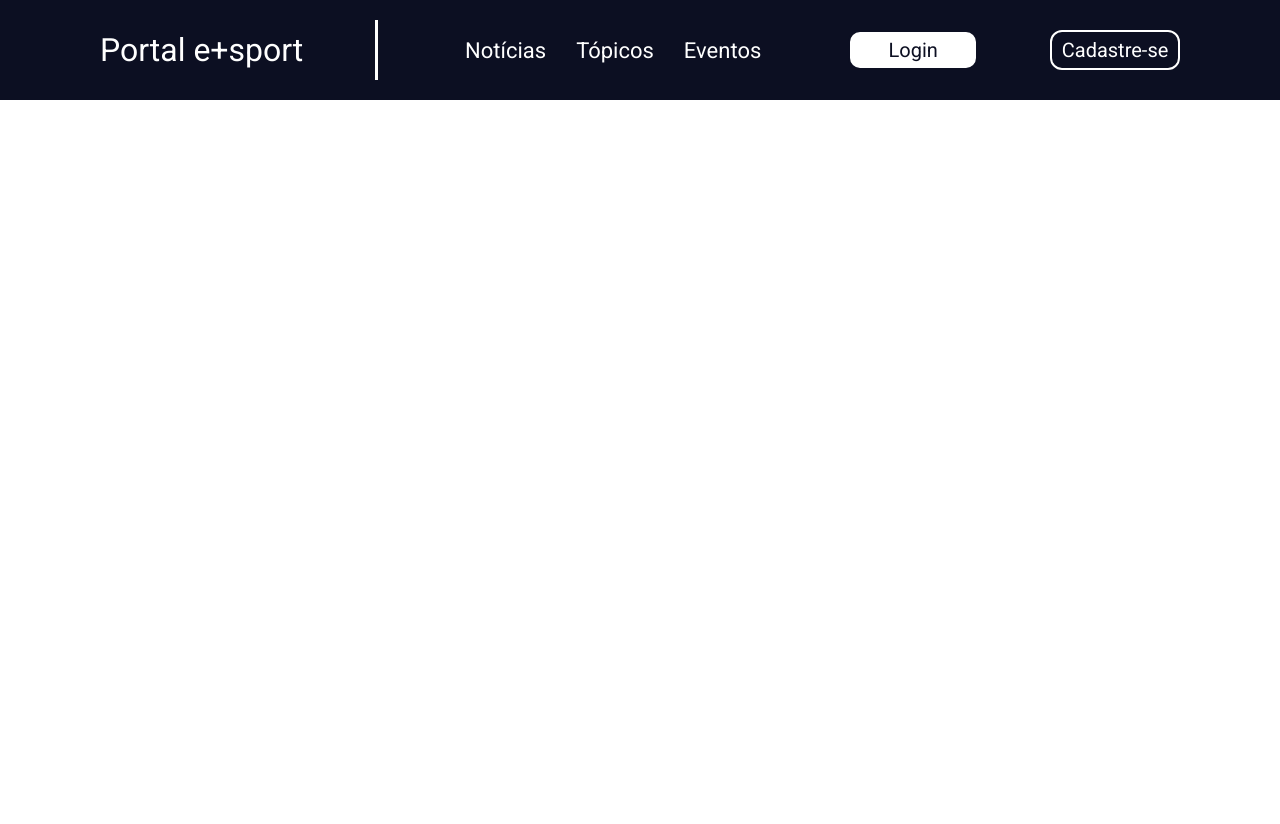
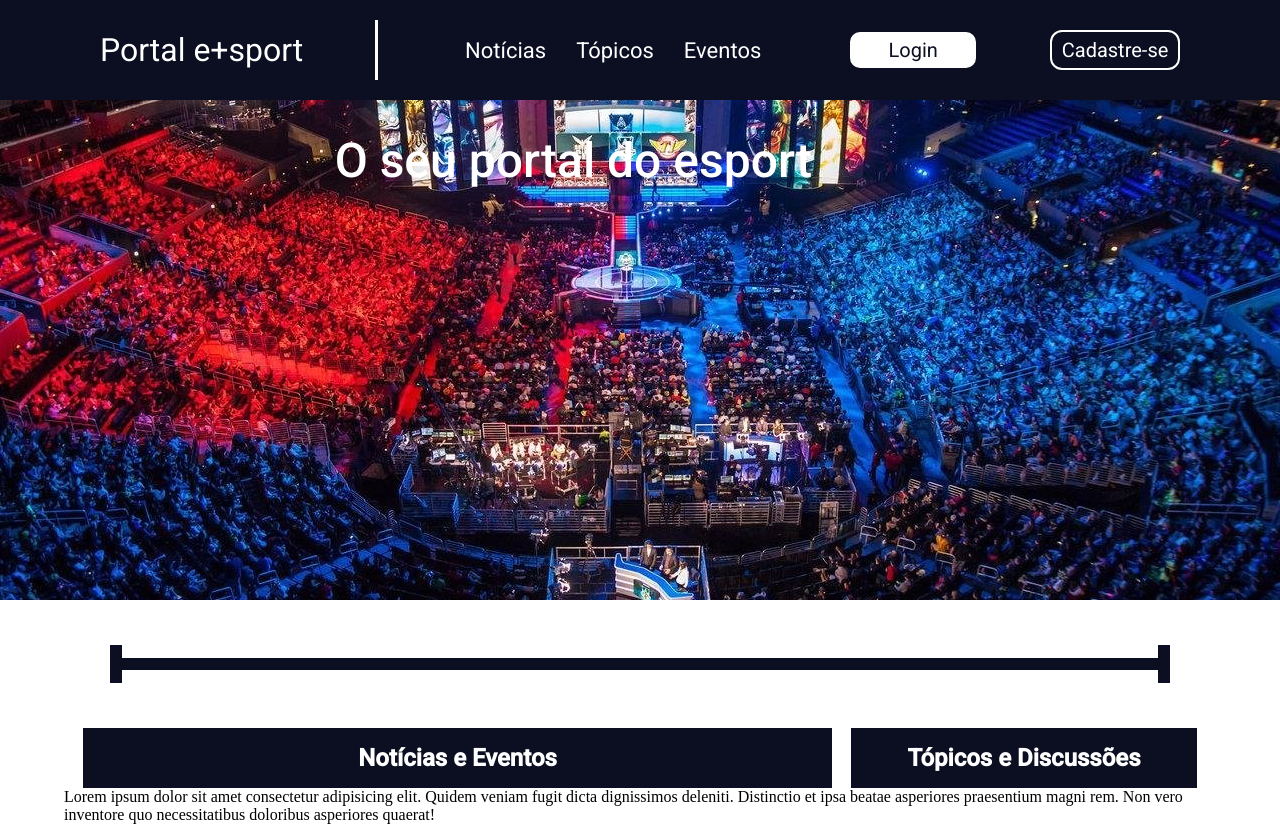
Before and after one commit to DanyloSPTech/projeto-ind-pi-1sem, a plain HTML site: page Site/public/index.html in a window 1280 px wide. Before the commit the page ends 800 px from the top, so only its background shows below. Drawn offline with Linux system fonts and the light colour scheme; a web font is replaced by a local one.

Commit message:
inicio desenvolvimento home e area de noticas e topicos

```diff
--- a/Site/public/css/style.css
+++ b/Site/public/css/style.css
@@ -16,9 +16,10 @@ body{
 }
 
 .container{
-    height: 100%;
+    margin: 0;
     width: 90%;
     display: flex;
+    justify-content: center;
 }
 
 .navBar .container{
@@ -105,3 +106,115 @@ body{
 }
 
 /* Fim Menu */
+
+/* Inicio Banner Home */
+
+.banner{
+    background-image: url('../images/bgBanner.jpeg');
+    height: 500px;
+    width: 100%;
+    background-position-x: center;
+    background-position-y: center;
+    color: #FFFFFF;
+    display: flex;
+}
+
+.banner h1{
+    font-family: 'Roboto';
+    font-size: 48px;
+    font-weight: 500;
+}
+
+/* Fim Banner Home */
+
+/* Inicio Corpo Home */
+
+.corpo{
+    display: flex;
+    justify-content: center;
+}
+
+.areaDivisao{
+    display: flex;
+    flex-direction: row;
+    margin-top: 45px;
+    margin-bottom: 45px;
+    height: 100%;
+    width: 100%;
+    justify-content: center;
+    align-items: center;
+}
+
+.peqBarra{
+    height: 38px;
+    width: 12px;
+    background-color: #0c0f22;
+}
+
+.barraLonga{
+    height: 12px;
+    width: 90%;
+    background-color: #0c0f22;
+    display: flex;
+}
+
+.corpo .container{
+    flex-direction: column;
+    justify-content: center;
+    align-items: center;
+}
+
+.corpo p{
+    margin: 0;
+}
+
+.areaTable{
+    display: flex;
+    flex-direction: row;
+    width: 100%;
+    justify-content: space-evenly;
+}
+
+/* Inicio Tabela Noticias */
+
+.tableNoticias{
+    width: 65%;
+    height: auto;
+    display: flex;
+    flex-direction: column;
+}
+
+.tableNoticiasTitulo{
+    display: flex;
+    width: 100%;
+    height: auto;
+    background-color: #0c0f22;
+    color: #FFFFFF;
+    font-family: 'Roboto';
+    font-weight: 400;
+    font-size: 12px;
+    justify-content: center;
+}
+
+/* Fim Tabela Noticias */
+
+/* Inicio Tabela Topicos */
+
+.tableTopicos{
+    width: 30%;
+    height: auto;
+    display: flex;
+    flex-direction: column;
+}
+
+.tableTopicosTitulo{
+    display: flex;
+    width: 100%;
+    height: auto;
+    background-color: #0c0f22;
+    color: #FFFFFF;
+    font-family: 'Roboto';
+    font-weight: 400;
+    font-size: 12px;
+    justify-content: center;
+}
--- a/Site/public/index.html
+++ b/Site/public/index.html
@@ -21,5 +21,86 @@
                 <button class="btnCadastro">Cadastre-se</button>
             </div>
         </div>
+        <div class="banner">
+            <div class="container">
+                <h1>O seu portal do esport</h1>]
+            </div>
+        </div>
+        <div class="corpo">
+            <div class="container">
+                <div class="areaDivisao">
+                    <div class="peqBarra">
+
+                    </div>
+                    <div class="barraLonga">
+
+                    </div>
+                    <div class="peqBarra">
+
+                    </div>
+                </div>
+                <div class="areaTable">
+                    <div class="tableNoticias">
+                        <div class="tableNoticiasTitulo">
+                            <h1>Notícias e Eventos</h1>
+                        </div>
+                        <div class="cedulaNoticia">
+
+                        </div>
+                        <div class="cedulaNoticia">
+
+                        </div>
+                        <div class="cedulaNoticia">
+
+                        </div>
+                        <div class="cedulaNoticia">
+
+                        </div>
+                        <div class="cedulaNoticia">
+
+                        </div>
+                        <div class="cedulaNoticia">
+
+                        </div>
+                        <div class="cedulaNoticia">
+
+                        </div>
+                        <div class="cedulaNoticia">
+
+                        </div>
+                    </div>
+                    <div class="tableTopicos">
+                        <div class="tableTopicosTitulo">
+                            <h1>Tópicos e Discussões</h1>
+                        </div>
+                        <div class="cedulaTopico">
+
+                        </div>
+                        <div class="cedulaTopico">
+
+                        </div>
+                        <div class="cedulaTopico">
+
+                        </div>
+                        <div class="cedulaTopico">
+
+                        </div>
+                        <div class="cedulaTopico">
+
+                        </div>
+                        <div class="cedulaTopico">
+
+                        </div>
+                        <div class="cedulaTopico">
+
+                        </div>
+                        <div class="cedulaTopico">
+
+                        </div>
+                    </div>
+                </div>
+                <p>Lorem ipsum dolor sit amet consectetur adipisicing elit. Quidem veniam fugit dicta dignissimos deleniti. Distinctio et ipsa beatae asperiores praesentium magni rem. Non vero inventore quo necessitatibus doloribus asperiores quaerat!</p>
+            </div>
+        </div>
     </body>
 </html>
```
Also changed, not shown: Site/public/images/bgBanner.jpeg (added).
